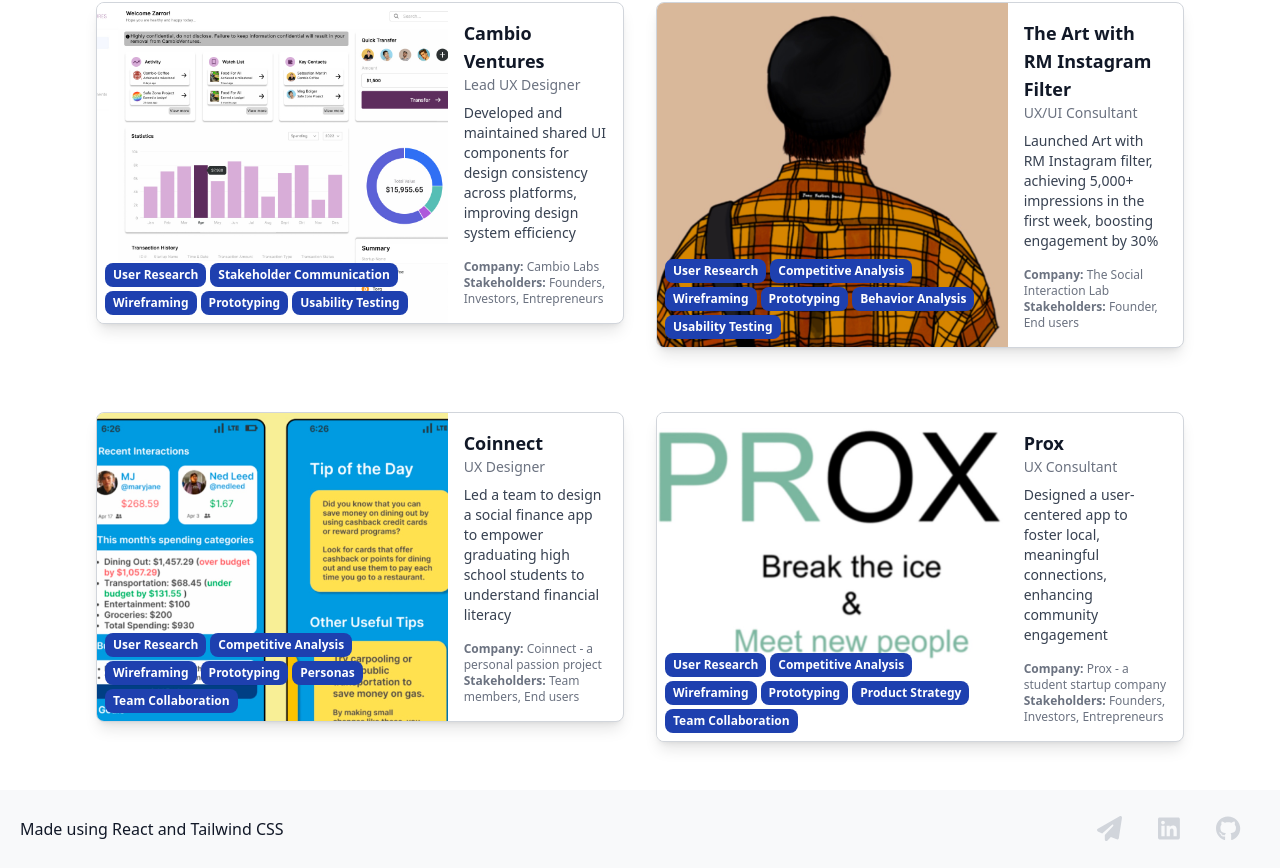
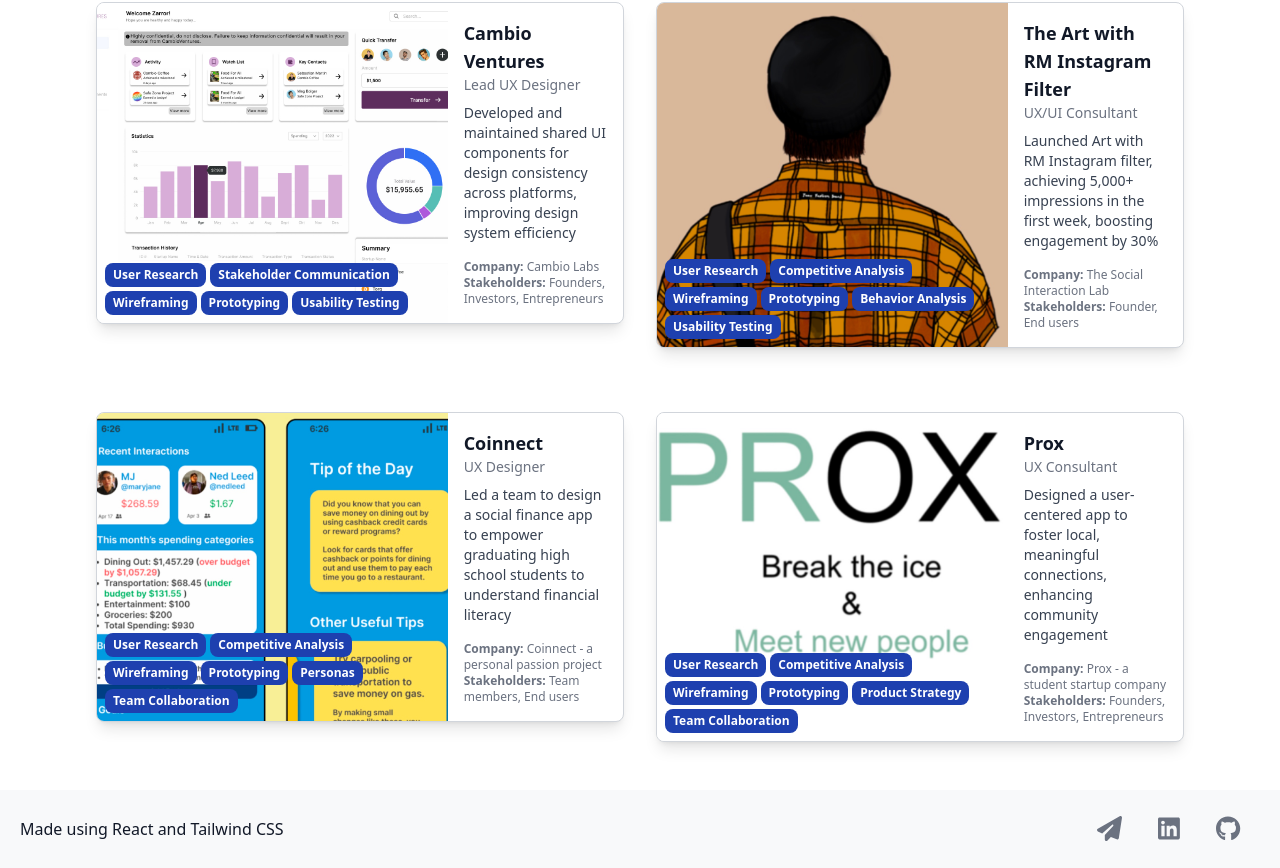
Before and after one commit to michael-deleon/react-portfolio, a Next.js app: page / in a window 1280 px wide. Shown: the part 282-1150 px from the top of the page. Built offline with nearby package versions, Linux system fonts and the light colour scheme.

Commit message:
Fixed footer icons color issue

```diff
--- a/src/app/components/Footer.tsx
+++ b/src/app/components/Footer.tsx
@@ -13,16 +13,16 @@
         <div className="social-icons flex gap-4">
           <a href="mailto:deleonjmike@gmail.com">
 
-            <FontAwesomeIcon icon={faPaperPlane} className="text-gray-300 hover:text-blue-500" />
+            <FontAwesomeIcon icon={faPaperPlane} className="text-gray-500 dark:text-gray-300 hover:text-blue-500" />
 
           </a>
           <a href="https://www.linkedin.com/in/michael-joel-de-leon">
 
-            <FontAwesomeIcon icon={faLinkedin} className="text-gray-300 hover:text-blue-500" />
+            <FontAwesomeIcon icon={faLinkedin} className="text-gray-500 dark:text-gray-300 hover:text-blue-500" />
           </a>
           <a href="https://github.com/michael-deleon">
 
-            <FontAwesomeIcon icon={faGithub} className="text-gray-300 hover:text-blue-500" />
+            <FontAwesomeIcon icon={faGithub} className="text-gray-500 dark:text-gray-300 hover:text-blue-500" />
 
           </a>
         </div>
```
